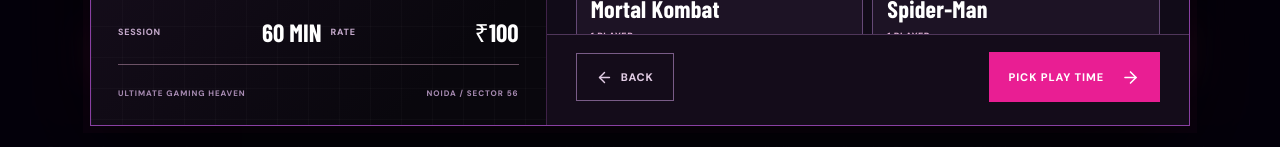
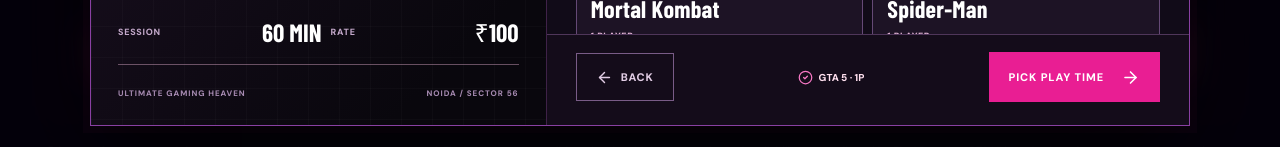
Before and after one commit to metheharrykingston/gamingparadise, a React (Vite) app: page / in a window 1280 px wide. Both pictures are taken after a click on the button "GTA 5". Shown: the part 3696-3843 px from the top of the page. Built offline with nearby package versions, Linux system fonts and the light colour scheme; a web font is replaced by a local one.

Commit message:
ux: keep selected game and party visible in booking footer

```diff
--- a/src/BookingWizard.jsx
+++ b/src/BookingWizard.jsx
@@ -283,6 +283,7 @@ export default function BookingWizard({ initialConsole = "PS5", initialGameId =
         </div></div>
         {error&&<p className="wizard-error" role="alert">{error}</p>}
         <div className="wizard-action-area">{step>0?<button type="button" className="wizard-back" onClick={back}><ArrowLeft size={17}/> BACK</button>:<span className="wizard-action-hint"><Zap size={16}/> PRESS START</span>}
+          {step===1&&game&&<span className="wizard-game-current" aria-live="polite"><CheckCircle2 size={15}/><span>{game.name} · {players}P</span></span>}
           {step<4?<button type="button" className="wizard-next" onClick={advance}>{step===3?"REVIEW REQUEST":step===0?"CHOOSE A GAME":step===1?"PICK PLAY TIME":"CONTINUE"} <ArrowRight size={19}/></button>:
             <a className="wizard-next wizard-whatsapp-cta" href={whatsappLink(message)} target="_blank" rel="noopener noreferrer"><MessageCircle size={19}/> OPEN WHATSAPP <ArrowUpRight size={19}/></a>}
         </div>
```
